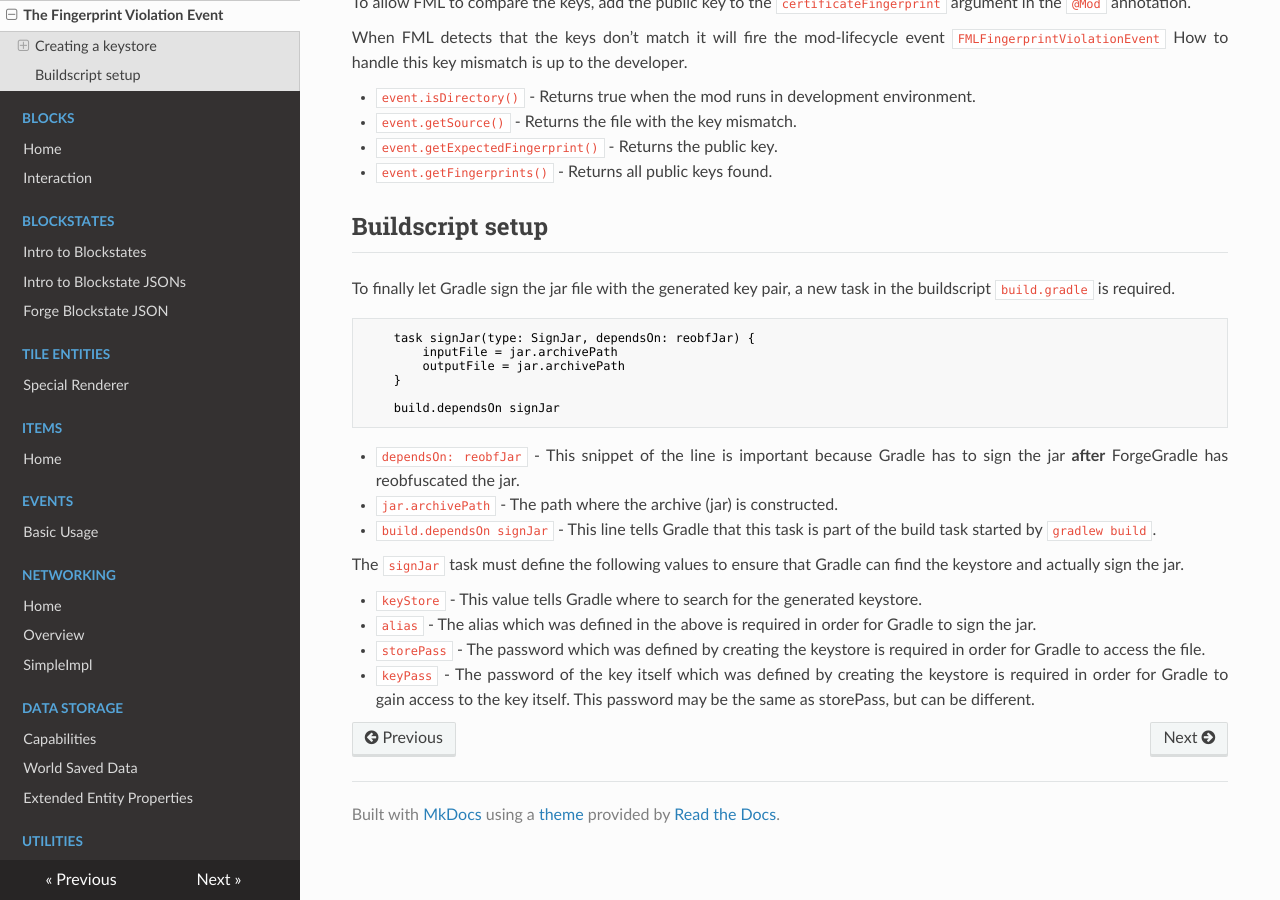
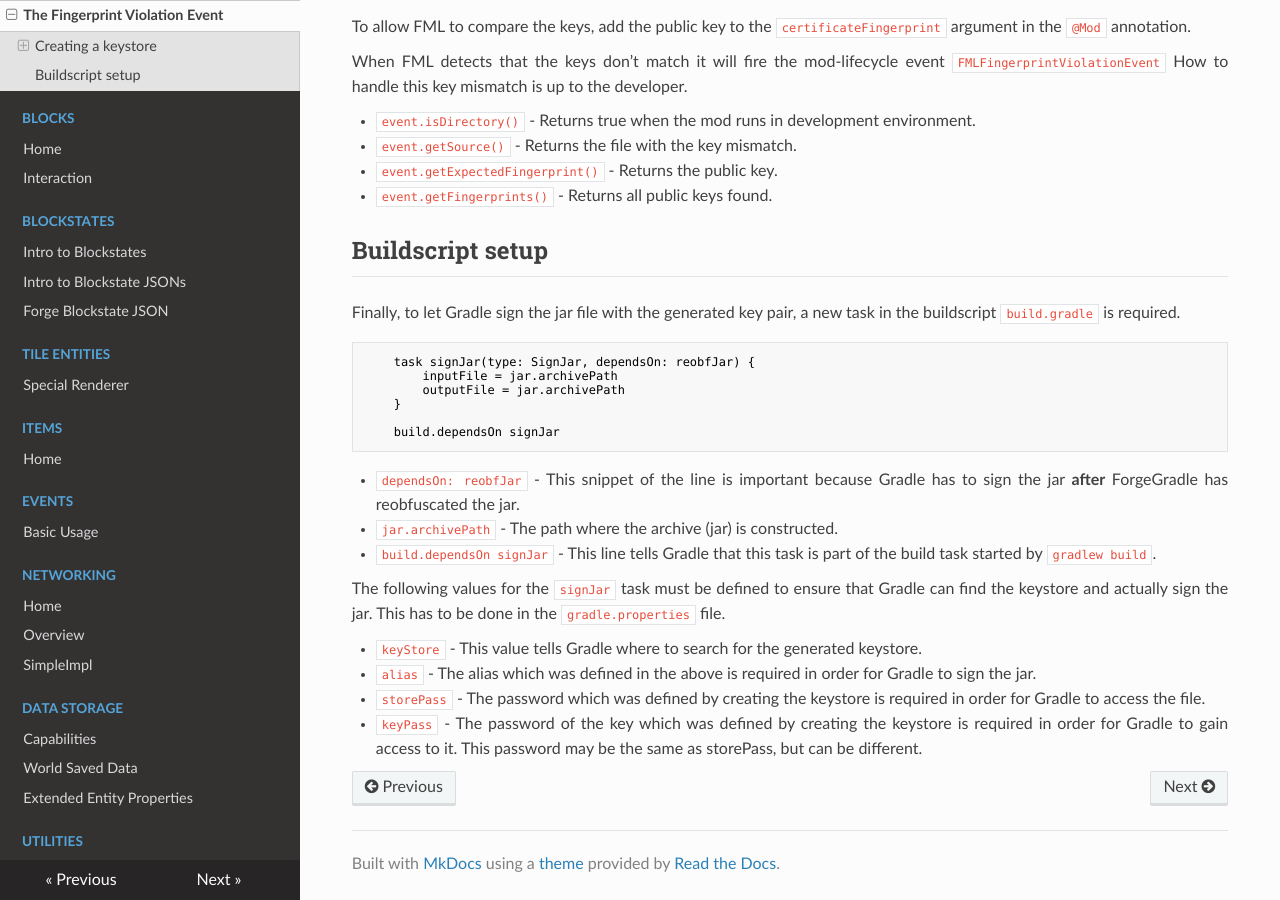
Before and after one commit to MinecraftForge/Documentation, an MkDocs documentation site: the page built from docs/concepts/jarsigning.md, in a window 1280 px wide and 900 px high, scrolled down 967 px. Built offline with MkDocs 1.6.1, drawn with Linux system fonts in a browser that asks for light colours; nearby versions of some CDN libraries; old or Windows-style settings are respelled for this version of MkDocs; some of the changed text lies outside the part shown.

Commit message:
page improvements
just some small page improvements suggested by tterrag1098

````diff
--- a/docs/concepts/jarsigning.md
+++ b/docs/concepts/jarsigning.md
@@ -7,7 +7,7 @@ are able to check if they are running their own un-edited code.
 
 !!! note
 
-	Once again keep in mind that this system is not a security measure. With enough malicious intend it can be circumvented.
+	Once again keep in mind that this system is not intended to be a security measure. With enough malicious intend it can be circumvented.
 
 Creating a keystore
 -------------------
@@ -45,7 +45,7 @@ handle this key mismatch is up to the developer.
 
 Buildscript setup
 -----------------
-To finally let Gradle sign the jar file with the generated key pair, a new task in the
+Finally, to let Gradle sign the jar file with the generated key pair, a new task in the
 buildscript `build.gradle` is required.
 
 ```groovy
@@ -61,9 +61,10 @@ buildscript `build.gradle` is required.
 - `jar.archivePath` - The path where the archive (jar) is constructed.
 - `build.dependsOn signJar` - This line tells Gradle that this task is part of the build task started by `gradlew build`.
 
-The `signJar` task must define the following values to ensure that Gradle can find the keystore and actually sign the jar.
+The following values for the `signJar` task must be defined to ensure that Gradle can find the keystore and actually sign the jar.
+This has to be done in the `gradle.properties` file.
 
 - `keyStore` - This value tells Gradle where to search for the generated keystore.
 - `alias` - The alias which was defined in the above is required in order for Gradle to sign the jar.
 - `storePass` - The password which was defined by creating the keystore is required in order for Gradle to access the file.
-- `keyPass` - The password of the key itself which was defined by creating the keystore is required in order for Gradle to gain access to the key itself. This password may be the same as storePass, but can be different.
+- `keyPass` - The password of the key which was defined by creating the keystore is required in order for Gradle to gain access to it. This password may be the same as storePass, but can be different.
````
Also changed, not shown: other parts of docs/concepts/jarsigning.md (+3 -3 lines).
